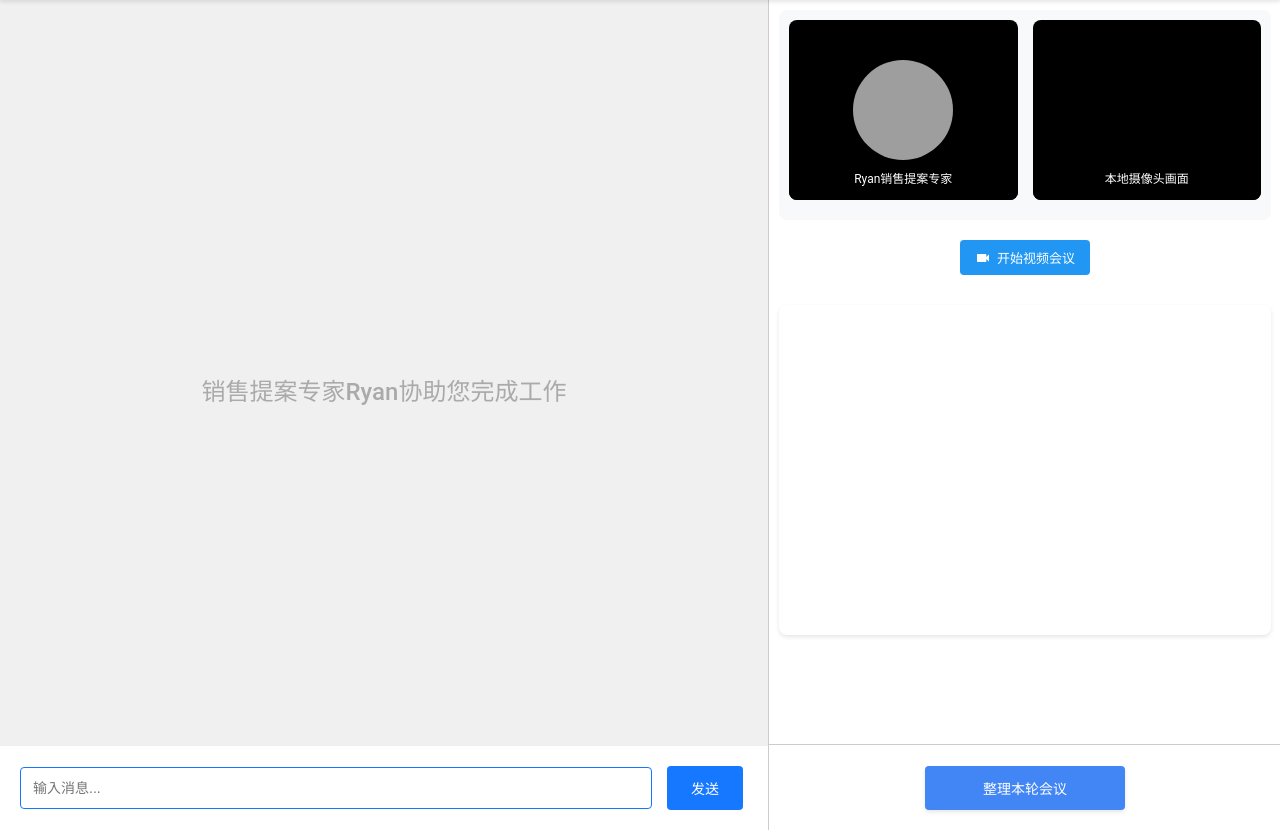
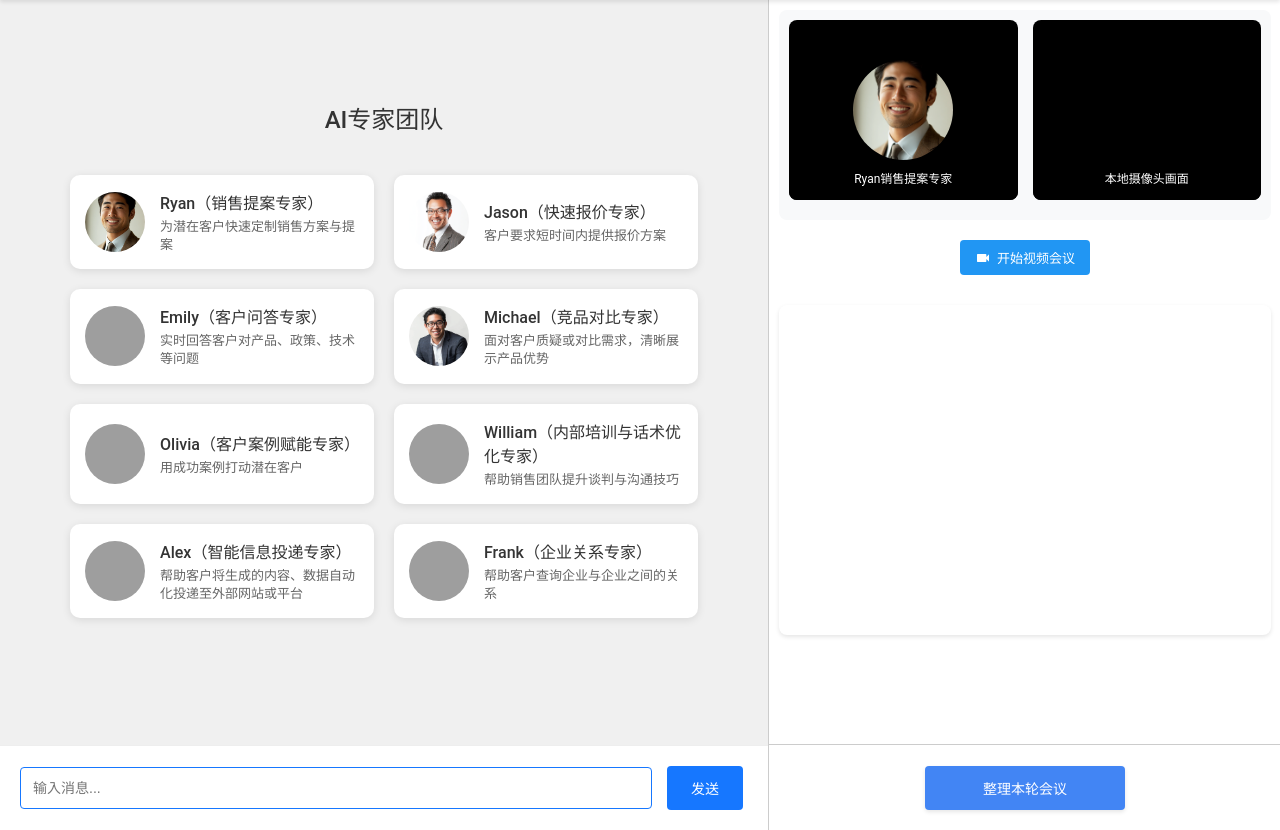
Before and after one commit to lukeliu95/SalesAIagent, a Flask app: page / in a window 1280 px wide. Shown: the part 50-880 px from the top of the page. Run offline with Flask 3, Linux system fonts and the light colour scheme; some libraries are stand-ins or nearby versions; grey boxes are pictures that could not be loaded.

Commit message:
0.06
添加AI专家团队

```diff
--- a/static/styles.css
+++ b/static/styles.css
@@ -790,3 +790,84 @@ button:hover {
     font-size: 14px;
     font-weight: 500;
 }
+
+/* 专家列表样式 */
+.experts-list {
+    width: 100%;
+    max-width: 900px;
+    margin: 0 auto;
+    padding: 20px;
+}
+
+.experts-list h2 {
+    text-align: center;
+    color: #333;
+    font-size: 24px;
+    margin-bottom: 30px;
+    font-weight: 500;
+}
+
+.experts-grid {
+    display: grid;
+    grid-template-columns: repeat(auto-fit, minmax(280px, 1fr));
+    gap: 20px;
+    padding: 10px;
+}
+
+.expert-card {
+    display: flex;
+    align-items: center;
+    background: white;
+    padding: 15px;
+    border-radius: 10px;
+    box-shadow: 0 2px 8px rgba(0,0,0,0.1);
+    transition: transform 0.3s ease, box-shadow 0.3s ease;
+}
+
+.expert-card:hover {
+    transform: translateY(-2px);
+    box-shadow: 0 4px 12px rgba(0,0,0,0.15);
+}
+
+.expert-card img {
+    width: 60px;
+    height: 60px;
+    border-radius: 50%;
+    object-fit: cover;
+    margin-right: 15px;
+}
+
+.expert-info {
+    flex: 1;
+}
+
+.expert-info h3 {
+    margin: 0;
+    color: #333;
+    font-size: 16px;
+    font-weight: 500;
+}
+
+.expert-title {
+    display: block;
+    color: #4285f4;
+    font-size: 14px;
+    margin: 4px 0;
+    font-weight: 500;
+}
+
+.expert-info p {
+    margin: 4px 0 0;
+    color: #666;
+    font-size: 13px;
+    line-height: 1.4;
+}
+
+/* 修改空聊天窗口样式 */
+.empty-chat-message {
+    display: flex;
+    justify-content: center;
+    align-items: flex-start;  /* 改为顶部对齐 */
+    padding: 40px 20px;
+    overflow-y: auto;
+}
--- a/templates/index.html
+++ b/templates/index.html
@@ -227,8 +227,68 @@
                     {% endfor %}
                 {% else %}
                     <div class="empty-chat-message">
-                        <span>销售提案专家Ryan协助您完成工作</span>
-                    </div>
+    <div class="experts-list">
+        <h2>AI专家团队</h2>
+        <div class="experts-grid">
+            <div class="expert-card">
+                <img src="static/ryan.png" width="60" alt="Ryan">
+                <div class="expert-info">
+                    <h3>Ryan（销售提案专家）</h3>
+                    <p>为潜在客户快速定制销售方案与提案</p>
+                </div>
+            </div>
+            <div class="expert-card">
+                <img src="static/jason.png" alt="Jason">
+                <div class="expert-info">
+                    <h3>Jason（快速报价专家）</h3>
+                    <p>客户要求短时间内提供报价方案</p>
+                </div>
+            </div>
+            <div class="expert-card">
+                <img src="static/Emily.png" alt="Emily">
+                <div class="expert-info">
+                    <h3>Emily（客户问答专家）</h3>
+                    <p>实时回答客户对产品、政策、技术等问题</p>
+                </div>
+            </div>
+            <div class="expert-card">
+                <img src="static/Michael.png" alt="Michael">
+                <div class="expert-info">
+                    <h3>Michael（竞品对比专家）</h3>
+                    <p>面对客户质疑或对比需求，清晰展示产品优势</p>
+                </div>
+            </div>
+            <div class="expert-card">
+                <img src="static/Olivia.png" alt="Olivia">
+                <div class="expert-info">
+                    <h3>Olivia（客户案例赋能专家）</h3>
+                    <p>用成功案例打动潜在客户</p>
+                </div>
+            </div>
+            <div class="expert-card">
+                <img src="static/William.png" alt="William">
+                <div class="expert-info">
+                    <h3>William（内部培训与话术优化专家）</h3>
+                    <p>帮助销售团队提升谈判与沟通技巧</p>
+                </div>
+            </div>
+            <div class="expert-card">
+                <img src="static/Alex.png" alt="Alex">
+                <div class="expert-info">
+                    <h3>Alex（智能信息投递专家）</h3>
+                    <p>帮助客户将生成的内容、数据自动化投递至外部网站或平台</p>
+                </div>
+            </div>
+            <div class="expert-card">
+                <img src="static/Frank.png" alt="Frank">
+                <div class="expert-info">
+                    <h3>Frank（企业关系专家）</h3>
+                    <p>帮助客户查询企业与企业之间的关系</p>
+                </div>
+            </div>
+        </div>
+    </div>
+</div>
                 {% endif %}
             </div>
             <div class="input-area">
@@ -240,7 +300,7 @@
         <div class="right-panel">
             <div class="video-section">
                 <div class="video-participant">
-                    <img src="static/lukeliu.png" alt="数字人图片">
+                    <img src="static/ryan.png" alt="数字人图片">
                     <div class="video-label">Ryan销售提案专家</div>
                     <canvas id="salesAudioVisualizer" class="audio-visualizer"></canvas>
                 </div>
```
Also changed, not shown: static/Jason.png (added), static/Michael.png (added), static/Ryan.png (added), 1 other file.
